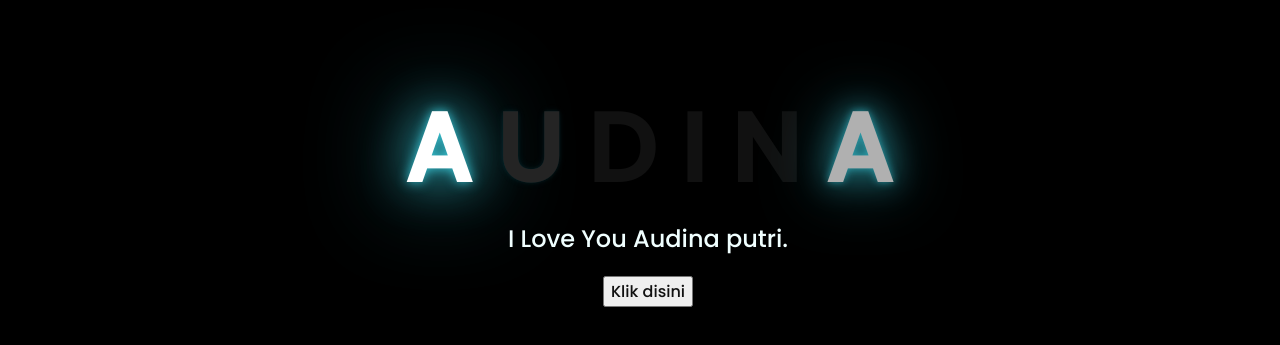
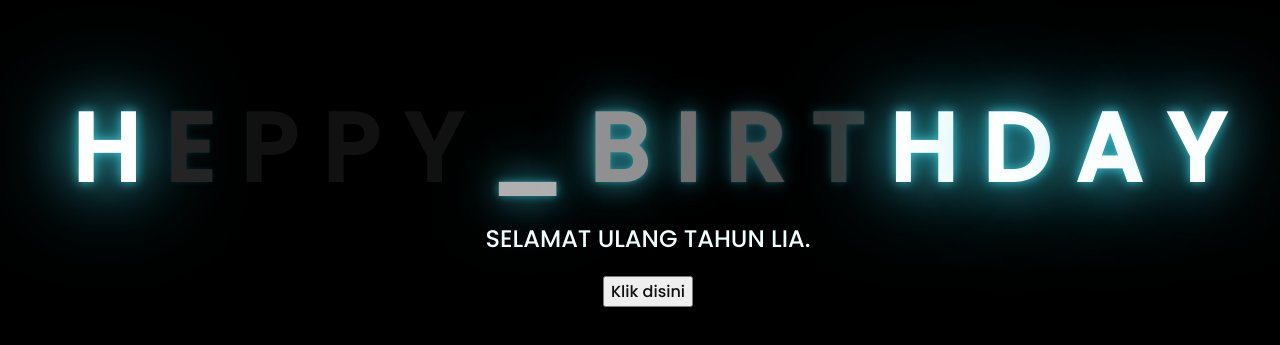
Before and after one commit to samudrapunyaulah/bunga_audina, a plain HTML site: page index.html in a window 1280 px wide. Shown: the part 217-562 px from the top of the page. Drawn offline with Linux system fonts and the light colour scheme.

Commit message:
Update index.html

```diff
--- a/index.html
+++ b/index.html
@@ -11,15 +11,23 @@
 <body>
     <div class="greetings">
     <!-- silahkan menambah kata sesuai keinginan dengan <span>text...</span -->
+        <span>H</span>
+        <span>E</span>
+        <span>P</span>
+        <span>P</span>
+        <span>Y</span>
+        <span>_</span>
+        <span>B</span>
+        <span>I</span>
+        <span>R</span>
+        <span>T</span>
+        <span>H</span>
+        <span>D</span>
         <span>A</span>
-        <span>U</span>
-        <span>D</span>
-        <span>I</span>
-        <span>N</span>
-        <span>A</span>
+        <span>Y</span>
     </div>
     <div class="description">
-        <span>I Love You Audina putri.</span>
+        <span>SELAMAT ULANG TAHUN LIA.</span>
     </div>
     <div class="button">
         <button>
```
